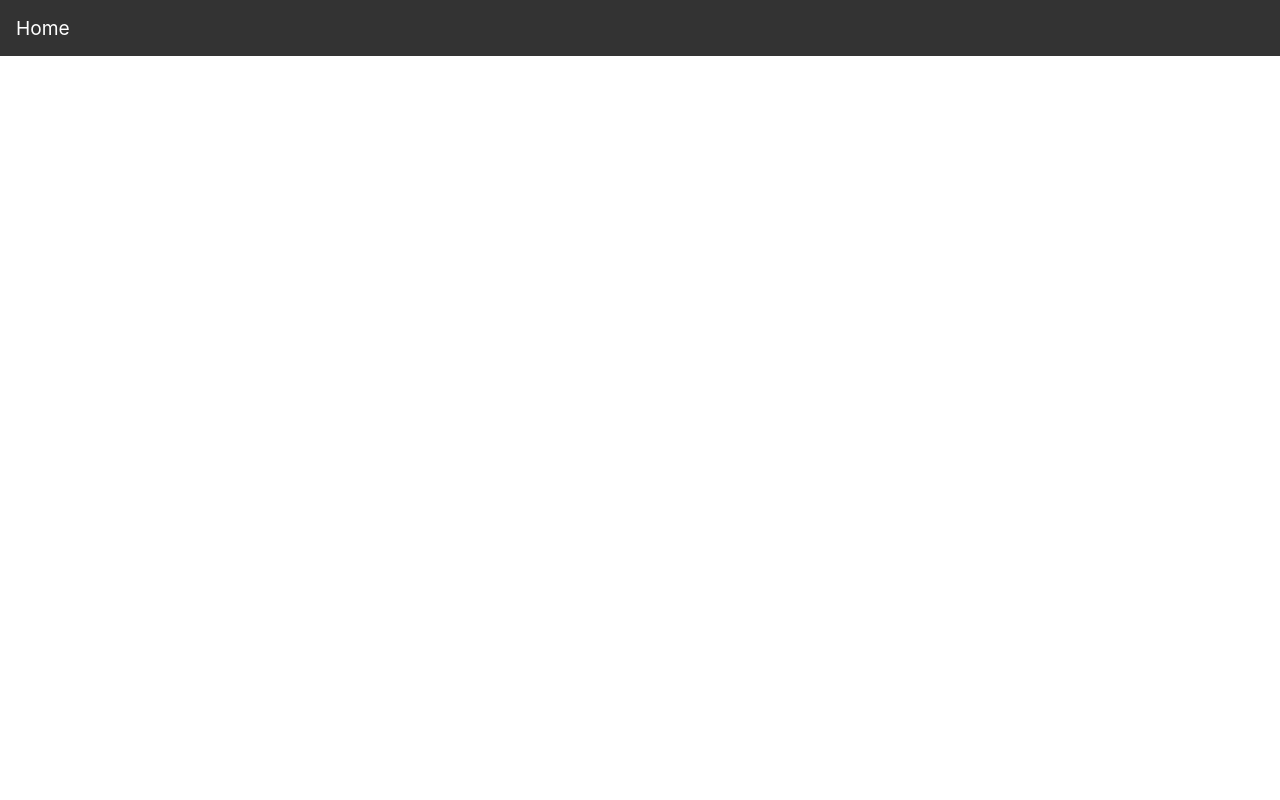
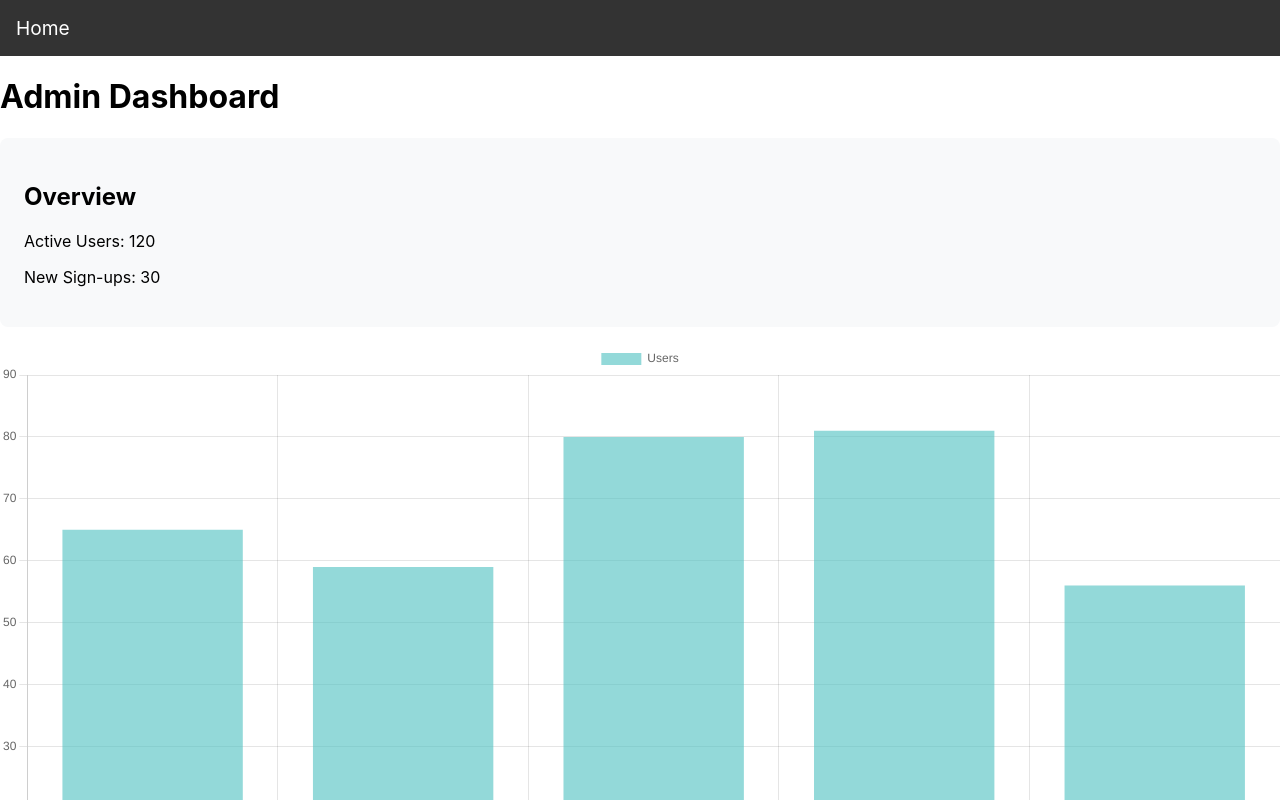
Before and after one commit to sharathkariyappa/Hackathon, a React (Create React App) app: page /Dashboard/Dashboard in a window 1280 px wide. Before the commit this address had no page. Shown: the top 800 px of the page. Built offline with nearby package versions, Linux system fonts and the light colour scheme.

Commit message:
added Dashboard

```diff
--- a/package.json
+++ b/package.json
@@ -6,7 +6,10 @@
     "@testing-library/jest-dom": "^5.17.0",
     "@testing-library/react": "^13.4.0",
     "@testing-library/user-event": "^13.5.0",
+    "axios": "^1.7.7",
+    "chart.js": "^4.4.6",
     "react": "^18.3.1",
+    "react-chartjs-2": "^5.2.0",
     "react-dom": "^18.3.1",
     "react-icons": "^5.3.0",
     "react-router-dom": "^6.27.0",
--- a/src/App.js
+++ b/src/App.js
@@ -4,14 +4,17 @@ import Navbar from './components/Navbar/Navbar';
 import Home from './components/Auth/Home/Home';
 import Login from './components/Auth/Login/Login';
 import Signup from './components/Auth/Signup/Signup';
+import Dashboard from './components/Dashboard/Dashboard';
 
 
 function App() {
+  const userRole = 'user';
   return (
     <Router>
       <Navbar />
       <Routes>
         <Route path="/Auth/Login/Login" element={<Login />} />
+        <Route path="/Dashboard/Dashboard" element={<Dashboard  userRole={userRole}/>} />
         <Route path="/Auth/Home/Home" element={<Home />} />
         <Route path="/Auth/Signup/Signup" element={<Signup />} />
       </Routes>
--- a/src/components/Auth/Login/Login.js
+++ b/src/components/Auth/Login/Login.js
@@ -1,10 +1,12 @@
 import React, { useState } from 'react';
 import { Link } from 'react-router-dom';
+import { useNavigate } from 'react-router-dom';
 import styled from 'styled-components';
 import { FaUser, FaLock } from 'react-icons/fa';
 
 const Login = () => {
 
+  const navigate = useNavigate();
   const [formData, setFormData] = useState({
     username: '',
     email: '',
@@ -20,6 +22,7 @@ const Login = () => {
   const handleSubmit = (e) => {
     e.preventDefault();
     console.log('Form submitted', formData);
+    navigate('/Dashboard/Dashboard');
     // Add your signup logic here
   };
   return (
@@ -29,14 +32,26 @@ const Login = () => {
 
         <InputContainer>
           <FaUser className="icon" />
-          <Input type="text" placeholder="Email"  value={formData.username}
-            onChange={handleChange} required/>
+          <Input
+            type="email"
+            name="email"
+            placeholder="Email"
+            value={formData.email}
+            onChange={handleChange}
+            required
+          />
         </InputContainer>
 
         <InputContainer>
           <FaLock className="icon" />
-          <Input type="password" placeholder="Password"  value={formData.username}
-            onChange={handleChange} required/>
+          <Input
+            type="password"
+            name="password"
+            placeholder="Password"
+            value={formData.password}
+            onChange={handleChange}
+            required
+          />
         </InputContainer>
 
         <Button type="submit">Login</Button>
--- /dev/null
+++ b/src/components/Dashboard/Charts.js
@@ -0,0 +1,47 @@
+import {
+    Chart as ChartJS,
+    CategoryScale,
+    LinearScale,
+    BarElement,
+    Title,
+    Tooltip,
+    Legend,
+  } from 'chart.js';
+
+  import { Bar } from 'react-chartjs-2';
+
+  // Register the components for category scale
+  ChartJS.register(CategoryScale, LinearScale, BarElement, Title, Tooltip, Legend);
+
+  const data = {
+    labels: ['January', 'February', 'March', 'April', 'May'],
+    datasets: [
+      {
+        label: 'Users',
+        data: [65, 59, 80, 81, 56],
+        backgroundColor: 'rgba(75, 192, 192, 0.6)',
+      },
+    ],
+  };
+
+  const options = {
+    responsive: true,
+    scales: {
+      x: {
+        type: 'category', // Use category scale on x-axis
+        title: {
+          display: true,
+          text: 'Months',
+        },
+      },
+      y: {
+        beginAtZero: true,
+      },
+    },
+  };
+
+  function DashboardChart() {
+    return <Bar data={data} options={options} />;
+  }
+
+  export default DashboardChart;
--- /dev/null
+++ b/src/components/Dashboard/Dashboard.js
@@ -0,0 +1,19 @@
+// src/components/Dashboard/Dashboard.js
+import React, { useState, useEffect } from 'react';
+import OverviewPanel from './OverviewPanel';
+import UserManagement from './UserManagement';
+import DashboardChart from './Charts'
+// import Charts from './Charts';
+
+const Dashboard = ({ userRole }) => {
+  return (
+    <div>
+      <h1>Admin Dashboard</h1>
+      <OverviewPanel />
+      {userRole === 'Admin' && <UserManagement />}
+      <DashboardChart />
+    </div>
+  );
+};
+
+export default Dashboard;
--- /dev/null
+++ b/src/components/Dashboard/OverviewPanel.js
@@ -0,0 +1,22 @@
+// src/components/Dashboard/OverviewPanel.js
+import React from 'react';
+import styled from 'styled-components';
+
+const OverviewPanel = () => {
+  return (
+    <Panel>
+      <h2>Overview</h2>
+      <p>Active Users: 120</p>
+      <p>New Sign-ups: 30</p>
+    </Panel>
+  );
+};
+
+export default OverviewPanel;
+
+const Panel = styled.div`
+  background: #f8f9fa;
+  padding: 1.5rem;
+  margin: 1rem 0;
+  border-radius: 8px;
+`;
--- /dev/null
+++ b/src/components/Dashboard/UserManagement.js
@@ -0,0 +1,43 @@
+// src/components/Dashboard/UserManagement.js
+import React, { useState, useEffect } from 'react';
+import axios from 'axios';
+import styled from 'styled-components';
+
+const UserManagement = () => {
+  const [users, setUsers] = useState([]);
+
+  useEffect(() => {
+    fetchUsers();
+  }, []);
+
+  const fetchUsers = async () => {
+    try {
+      const response = await axios.get('https://jsonplaceholder.typicode.com/users');
+      setUsers(response.data);
+    } catch (error) {
+      console.error("Error fetching users:", error);
+    }
+  };
+
+  return (
+    <UserContainer>
+      <h2>User Management</h2>
+      <ul>
+        {users.map(user => (
+          <li key={user.id}>
+            {user.name} - {user.email}
+          </li>
+        ))}
+      </ul>
+    </UserContainer>
+  );
+};
+
+export default UserManagement;
+
+const UserContainer = styled.div`
+  margin-top: 1rem;
+  background: #ffffff;
+  padding: 1rem;
+  border-radius: 8px;
+`;
```
Also changed, not shown: 1 other file (tests, documents, lock files or other folders).
